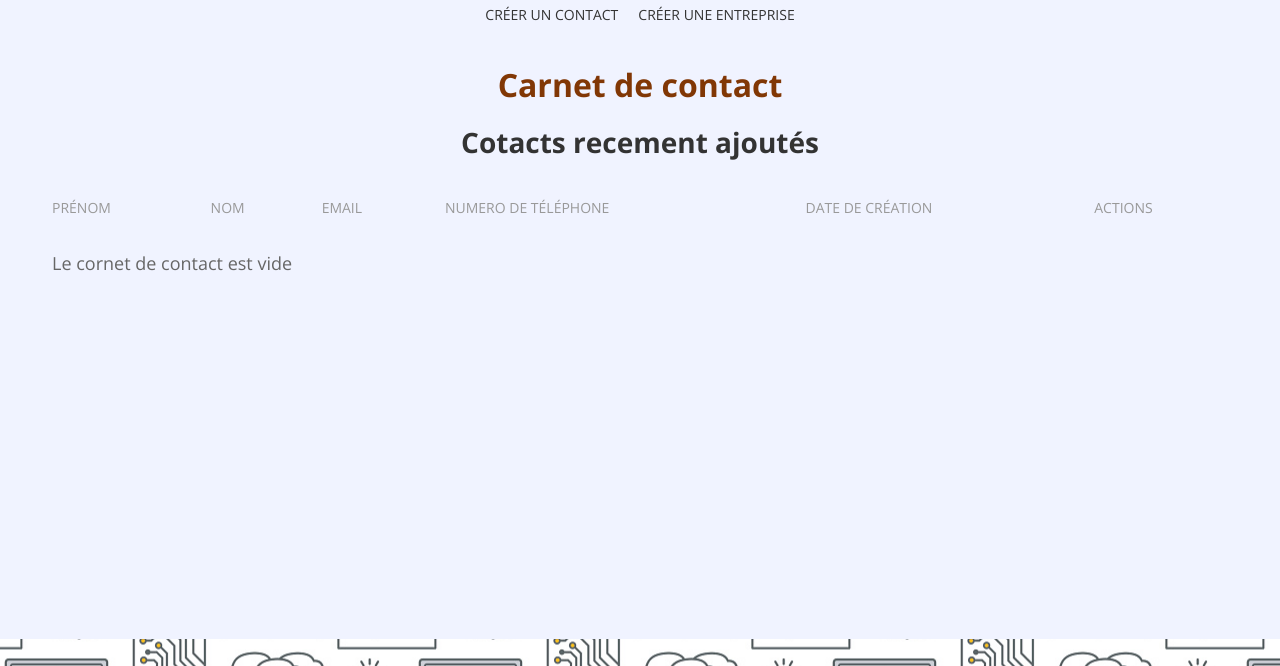
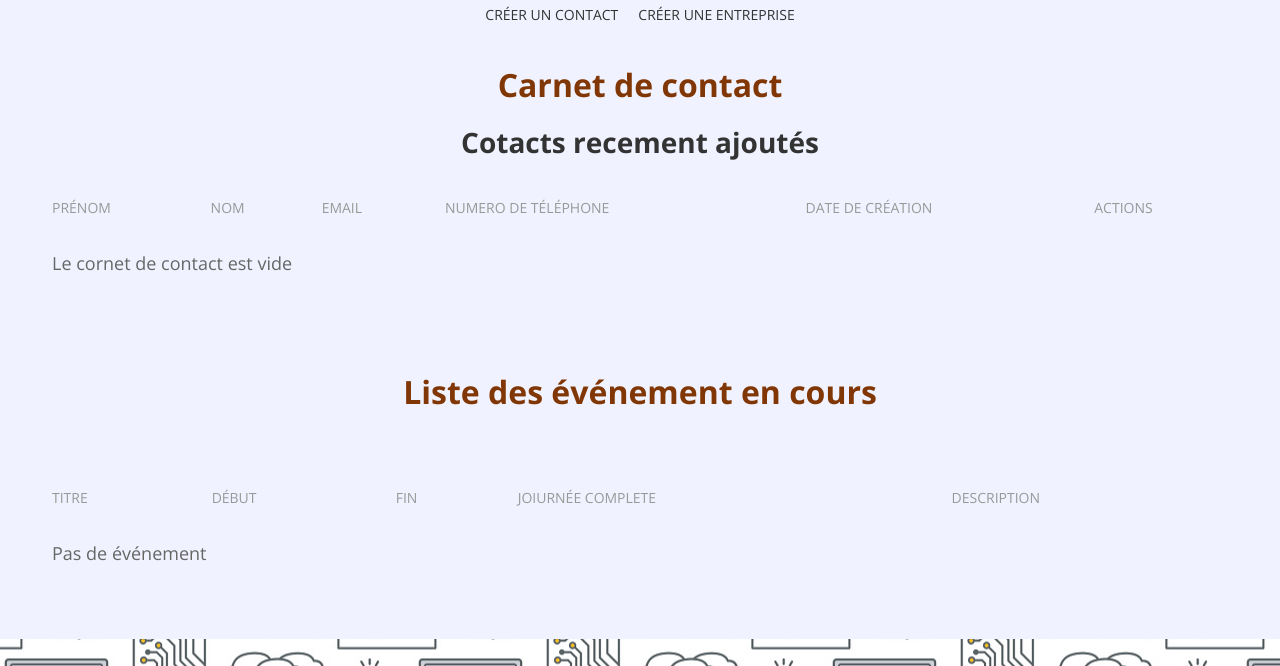
Before and after one commit to GordienkoM/CRMlight, a Symfony app: template templates/main/index.html.twig in a window 1280 px wide. Shown: the part 134-800 px from the top of the page. Run offline with Twig, Linux system fonts and the light colour scheme; the template is opened without the code that fills it, so the values that code supplies are empty; some libraries are stand-ins or nearby versions; some web fonts are replaced.

Commit message:
edit dashboard

```diff
--- a/src/Controller/MainController.php
+++ b/src/Controller/MainController.php
@@ -19,9 +19,9 @@ class MainController extends AbstractController
         $this->denyAccessUnlessGranted('ROLE_USER');
 
         $events = $eventRepository->createQueryBuilder('e')
-            ->where("e.date_end >= :time")
-            ->orWhere("e.date_start >= :time")
-            ->orderBy('e.date_start', 'ASC')
+            ->where("e.end >= :time")
+            ->orWhere("e.start >= :time")
+            ->orderBy('e.start', 'ASC')
             ->setParameter('time', new \Datetime())
             ->getQuery()
             ->execute();
--- a/templates/event/index.html.twig
+++ b/templates/event/index.html.twig
@@ -5,7 +5,7 @@
 {% block body %}
     <h1 class="uk-text-center uk-padding">Liste des événement</h1>
 
-    <table class="table">
+    <table class="uk-table">
         <thead>
             <tr>
                 <th>Titre</th>
--- a/templates/main/index.html.twig
+++ b/templates/main/index.html.twig
@@ -47,4 +47,33 @@
         {% endfor %}
         </tbody>
     </table>
+
+    <h1 class="uk-text-center uk-padding">Liste des événement en cours</h1>
+
+    <table class="uk-table">
+        <thead>
+            <tr>
+                <th>Titre</th>
+                <th>Début</th>
+                <th>Fin</th>
+                <th>Joiurnée complete</th>
+                <th>Description</th>
+            </tr>
+        </thead>
+        <tbody>
+        {% for event in events %}
+            <tr>
+                <td>{{ event.title }}</td>
+                <td>{{ event.start ? event.start|date('Y-m-d H:i:s') : '' }}</td>
+                <td>{{ event.end ? event.end|date('Y-m-d H:i:s') : '' }}</td>
+                <td>{{ event.allDay ? 'Oui' : 'Non' }}</td>
+                <td>{{ event.description }}</td>
+            </tr>
+        {% else %}
+            <tr>
+                <td colspan="10">Pas de événement</td>
+            </tr>
+        {% endfor %}
+        </tbody>
+    </table>
 {% endblock %}
```
